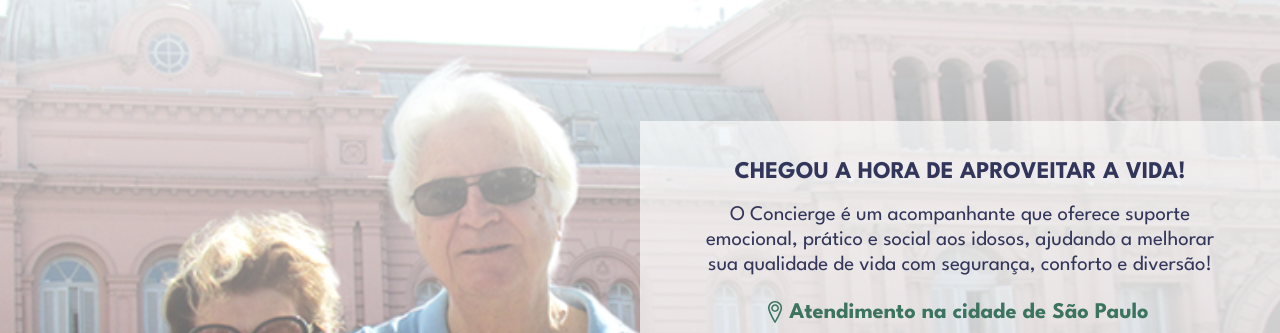
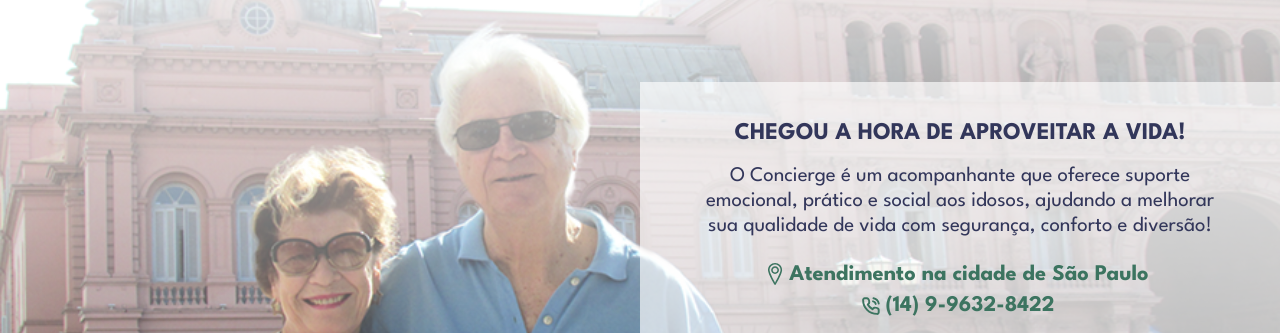
Before and after one commit to renanabasilva/Concierge, a plain HTML site: page index.html in a window 1280 px wide. Shown: the part 223-556 px from the top of the page. Drawn offline with nearby package versions, Linux system fonts and the light colour scheme; a web font is replaced by a local one.

Commit message:
Update mediaquery.css

```diff
--- a/styles/mediaquery.css
+++ b/styles/mediaquery.css
@@ -20,14 +20,6 @@ Extra large devices (large laptops and desktops, 1200px and up)
 */
 
 /* Medium Devices */
-
-@media screen and (orientation: landscape) {
-
-    .home-photo {
-        /* min-height: 300px; */
-    }
-}
-
 
 @media screen and (min-width: 768px) {
 
@@ -147,7 +139,7 @@ Extra large devices (large laptops and desktops, 1200px and up)
         background-repeat: no-repeat;
         background-position: center center;
         height: 70vw;
-        max-height: 800px;
+        max-height: 650px;
         /* max-width: 1800px; */
         margin: 0 auto;
     }
@@ -163,7 +155,7 @@ Extra large devices (large laptops and desktops, 1200px and up)
         width: 50vw;
         min-width: 550px;
         max-width: 900px;
-        margin-top: 7vw;
+        margin-top: 4vw;
         padding-bottom: 40px;
         background-color: rgba(255, 255, 255, 0.651);
 
```
